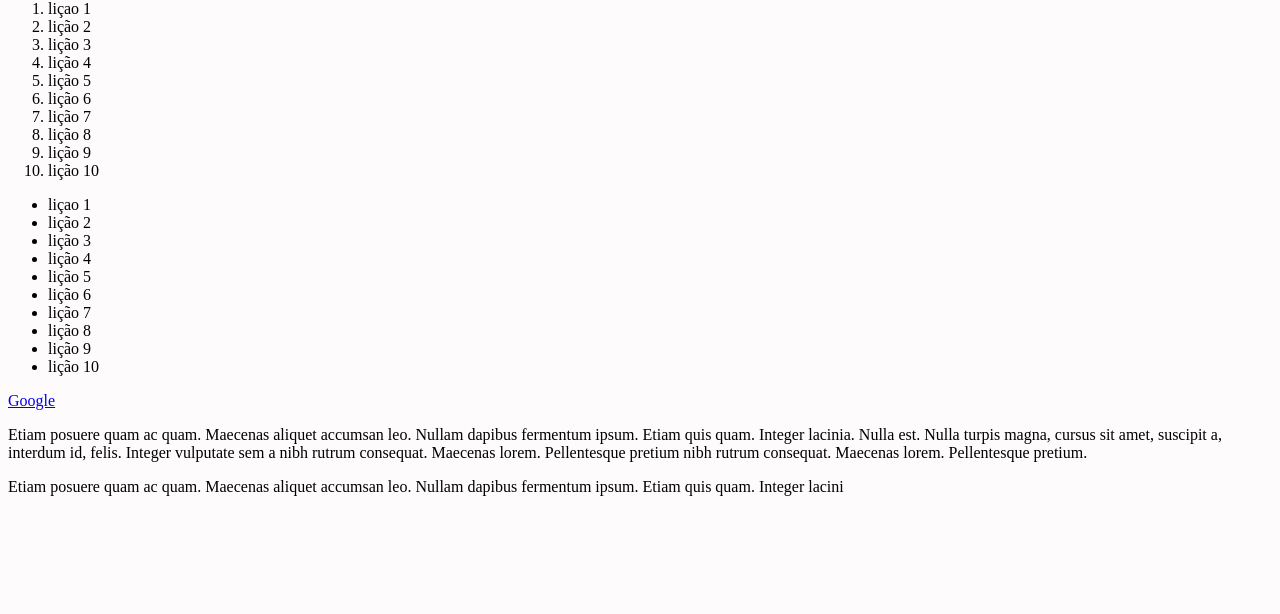
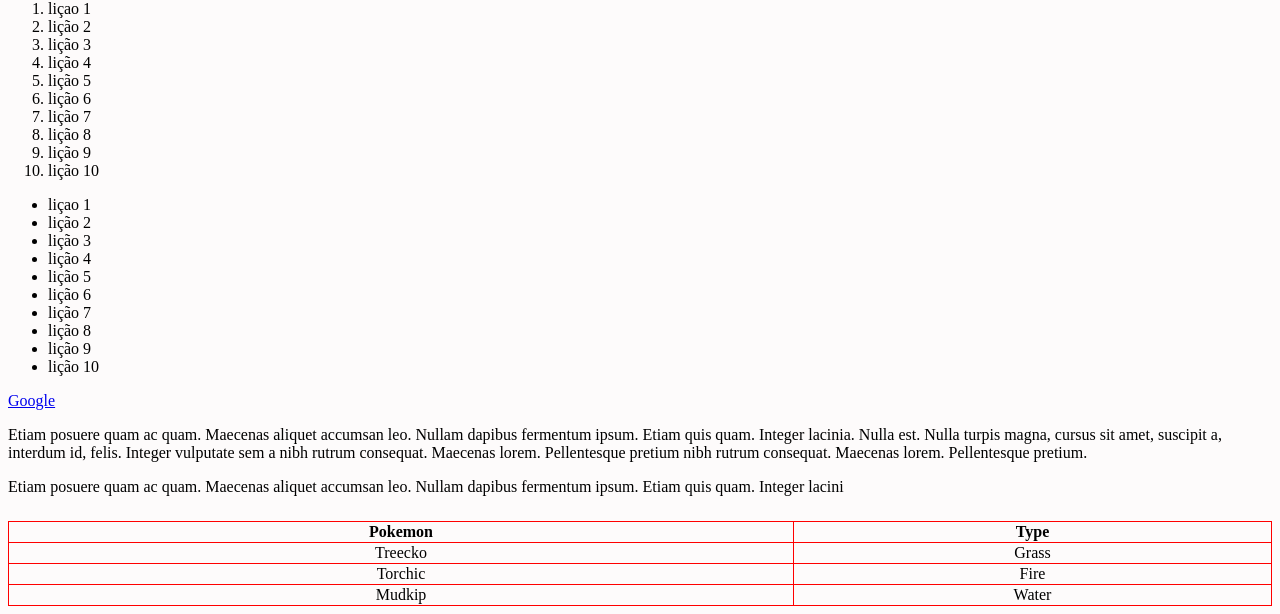
Before and after one commit to gus-aguiar/Thales-Pathway, a website: page projeto-html/index.html in a window 1280 px wide. Shown: the part 328-942 px from the top of the page. Before the commit the page ends 840 px from the top, so only its background shows below. Drawn offline with Linux system fonts and the light colour scheme.

Commit message:
requisitos bônus 12, 13

```diff
--- a/projeto-html/index.html
+++ b/projeto-html/index.html
@@ -54,6 +54,31 @@
             <p>Etiam posuere quam ac quam. Maecenas aliquet accumsan leo. Nullam dapibus fermentum ipsum. Etiam quis quam. Integer lacini</p>
         </aside>
 
+      <table border="100" id="pokemon_table">
+
+    <tr>
+        <th>Pokemon</th>
+        <th>Type</th>
+    </tr>
+
+    <tr>
+        <td>Treecko</td>
+        <td>Grass</td>
+    </tr>
+
+    <tr>
+        <td>Torchic</td>
+        <td>Fire</td>
+    </tr>
+
+    <tr>
+        <td>Mudkip</td>
+        <td>Water</td>
+    </tr>
+
+        </table>
+
+
 
 </body>
 </html>
--- a/projeto-html/style.css
+++ b/projeto-html/style.css
@@ -6,3 +6,16 @@ background-color: rgb(253, 251, 251);
 top: 0;
 position: fixed;
 }
+
+#pokemon_table {
+width: 100%;
+border-collapse: collapse;
+margin-top: 2%;
+padding: 10px;
+border: red;
+}
+
+th, td {
+
+    text-align: center;
+}
```
